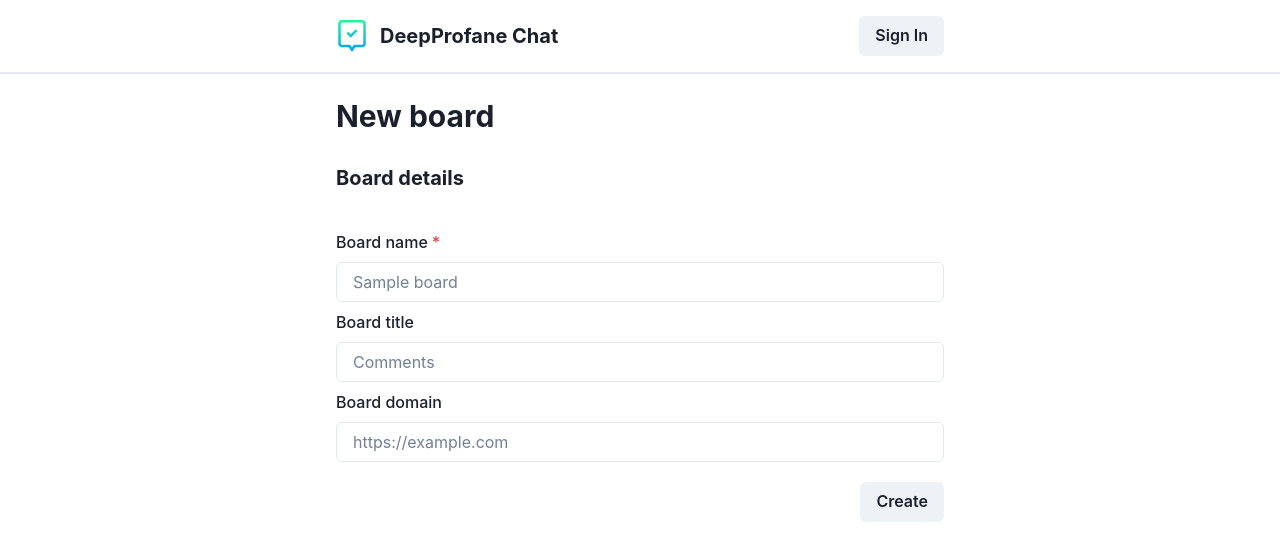
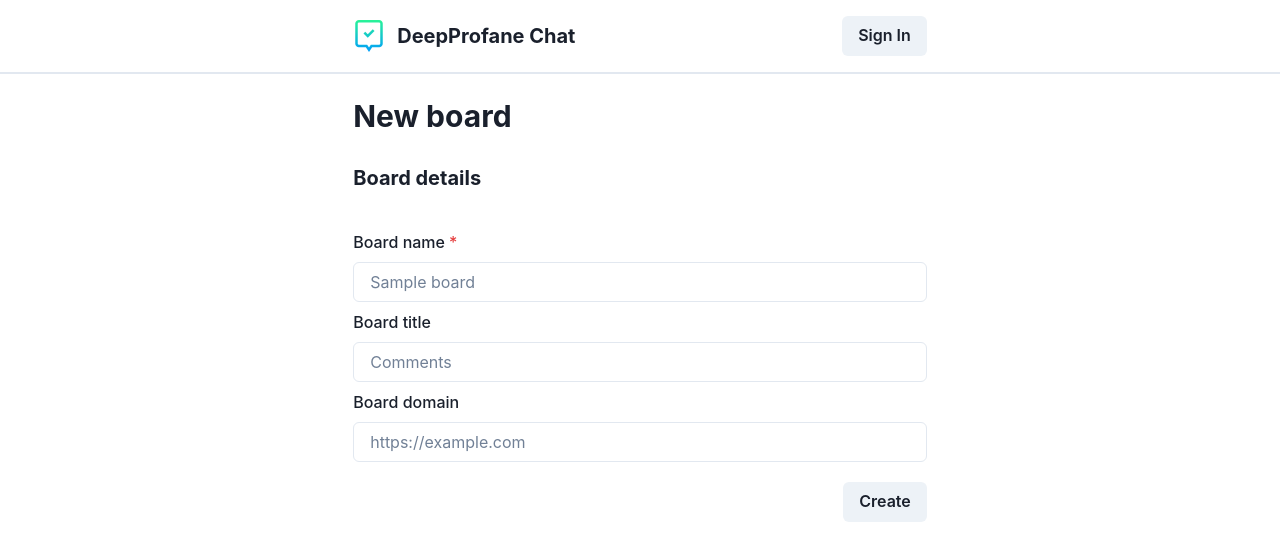
Before and after one commit to daoern/deep-profane-chat, a Next.js app: page /dashboard/board/new in a window 1280 px wide. Shown: the top 560 px of the page. Built offline with nearby package versions, Linux system fonts and the light colour scheme; no server answers.

Commit message:
Remove minWidth from container

```diff
--- a/components/layout.js
+++ b/components/layout.js
@@ -14,7 +14,7 @@ export default function Layout({ children }) {
   return (
     <>
       <Box w="100%" p={4} borderBottomWidth="2px">
-        <Container minW="container.sm">
+        <Container>
           <Flex alignItems="center">
             <Image
               width="32px"
@@ -31,7 +31,7 @@ export default function Layout({ children }) {
           </Flex>
         </Container>
       </Box>
-      <Container minW="container.sm" mb="24">
+      <Container mb="24">
         <main>{children}</main>
       </Container>
     </>
```
